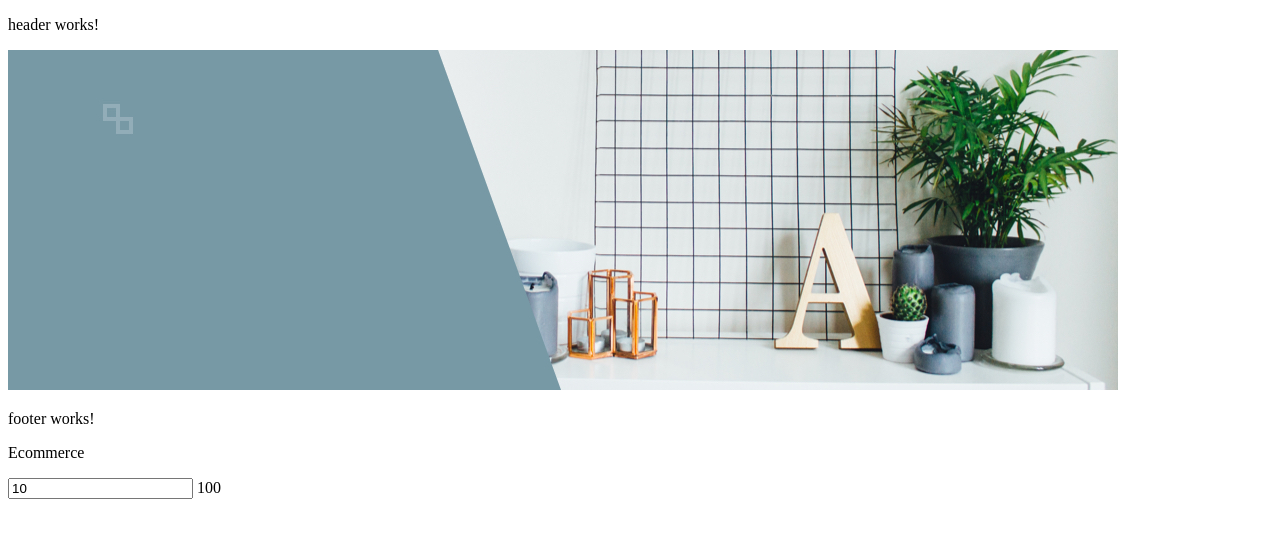
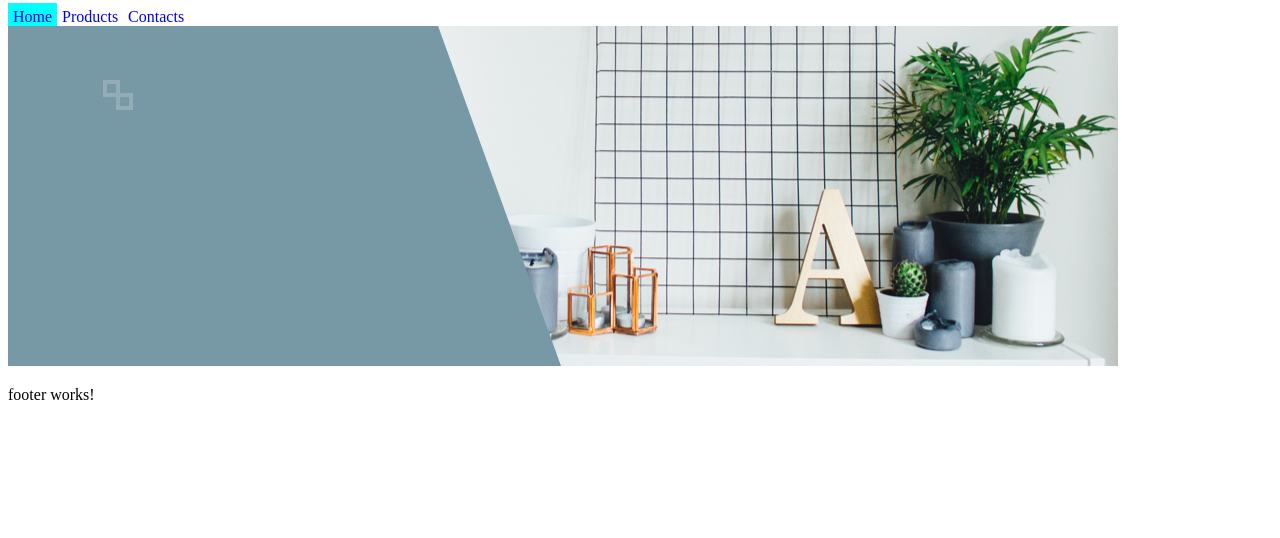
Before and after one commit to javierfuentesm/AngularEcommerce, an Angular app: page /home in a window 1280 px wide. Shown: the top 538 px of the page. Built offline with nearby package versions, Linux system fonts and the light colour scheme.

Commit message:
routerLink y routerActive

```diff
--- a/src/app/app.component.html
+++ b/src/app/app.component.html
@@ -1,6 +1,10 @@
+<app-header></app-header>
 <router-outlet></router-outlet>
-<p>
+<!-- <p>
   Ecommerce
 </p>
 <input type="number" [(ngModel)]="power" >
 {{ power | exponential }}
+
+
+ -->
--- a/src/app/app.module.ts
+++ b/src/app/app.module.ts
@@ -13,6 +13,7 @@ import { ContactComponent } from './contact/contact.component';
 import { FooterComponent } from './footer/footer.component';
 import { BannerComponent } from './banner/banner.component';
 import { HeaderComponent } from './header/header.component';
+import { PageNotFoundComponent } from './page-not-found/page-not-found.component';
 
 @NgModule({
   declarations: [
@@ -27,6 +28,7 @@ import { HeaderComponent } from './header/header.component';
     FooterComponent,
     BannerComponent,
     HeaderComponent,
+    PageNotFoundComponent,
   ],
   imports: [
     BrowserModule,
--- a/src/app/header/header.component.html
+++ b/src/app/header/header.component.html
@@ -1 +1,5 @@
-<p>header works!</p>
+<nav>
+    <a routerLink="/home" routerLinkActive="active">Home</a>
+    <a routerLink="/products" routerLinkActive="active">Products</a>
+    <a routerLink="/contact" routerLinkActive="active">Contacts</a>
+</nav>
--- a/src/app/header/header.component.scss
+++ b/src/app/header/header.component.scss
@@ -0,0 +1,7 @@
+nav > a {
+    padding: 5px;
+    text-decoration: none;
+}
+nav > a.active {
+background-color: aqua;
+}
--- a/src/app/home/home.component.html
+++ b/src/app/home/home.component.html
@@ -1,3 +1,2 @@
-<app-header></app-header>
 <app-banner></app-banner>
 <app-footer></app-footer>
--- /dev/null
+++ b/src/app/page-not-found/page-not-found.component.html
@@ -0,0 +1 @@
+<p>page-not-found works!</p>
--- /dev/null
+++ b/src/app/page-not-found/page-not-found.component.ts
@@ -0,0 +1,15 @@
+import { Component, OnInit } from '@angular/core';
+
+@Component({
+  selector: 'app-page-not-found',
+  templateUrl: './page-not-found.component.html',
+  styleUrls: ['./page-not-found.component.scss']
+})
+export class PageNotFoundComponent implements OnInit {
+
+  constructor() { }
+
+  ngOnInit() {
+  }
+
+}
--- a/src/app/products/products.component.html
+++ b/src/app/products/products.component.html
@@ -1,3 +1,4 @@
+
 <div class="product-grid">
     <app-product
       *ngFor="let product of products"
```
Also changed, not shown: src/app/app-routing.module.ts (+10 -0 lines), src/app/page-not-found/page-not-found.component.scss (added), 1 other file (tests, documents, lock files or other folders).
